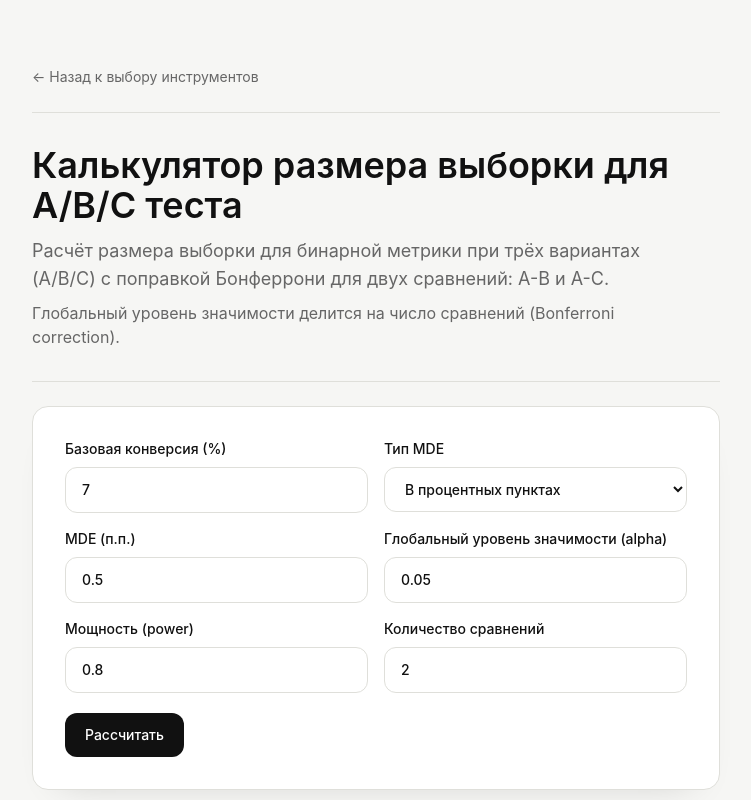
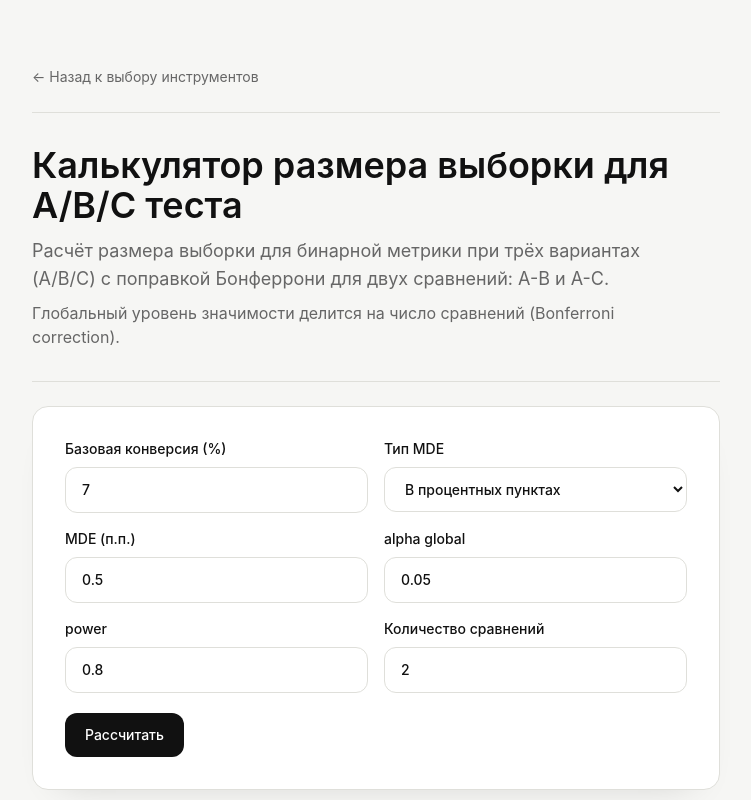
Before and after one commit to elizabeth290789/ab-tools-site, a Next.js app: page /bonferroni in a window 1280 px wide. Shown: the top 800 px of the page, without its empty margins (264-1015 px from the left). Built offline with nearby package versions, Linux system fonts and the light colour scheme.

Commit message:
Update Bonferroni field labels

```diff
--- a/app/bonferroni/page.tsx
+++ b/app/bonferroni/page.tsx
@@ -212,7 +212,7 @@ export default function BonferroniPage() {
               </label>
 
               <label className="flex flex-col gap-2 text-sm font-medium">
-                <span>Глобальный уровень значимости (alpha)</span>
+                <span>alpha global</span>
                 <input
                   type="number"
                   min="0"
@@ -225,7 +225,7 @@ export default function BonferroniPage() {
               </label>
 
               <label className="flex flex-col gap-2 text-sm font-medium">
-                <span>Мощность (power)</span>
+                <span>power</span>
                 <input
                   type="number"
                   min="0"
```
